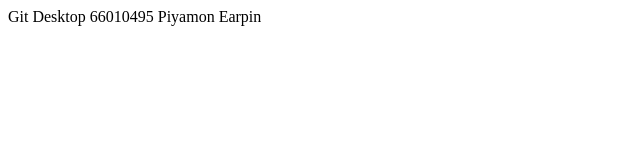
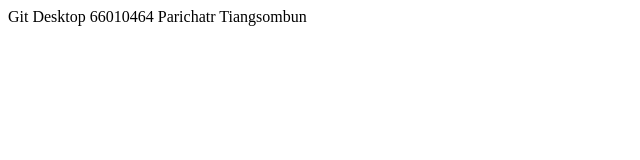
Before and after one commit to Piyamon05/git101, a plain HTML site: page index.html in a window 1280 px wide. Shown: the full height of the page, 0-640 px from the left. Drawn offline with Linux system fonts and the light colour scheme.

Commit message:
Update index.html

```diff
--- a/index.html
+++ b/index.html
@@ -6,6 +6,6 @@
     <title>Document</title>
 </head>
 <body>
-    Git Desktop 66010495 Piyamon Earpin
+    Git Desktop 66010464 Parichatr Tiangsombun
 </body>
 </html>
```
